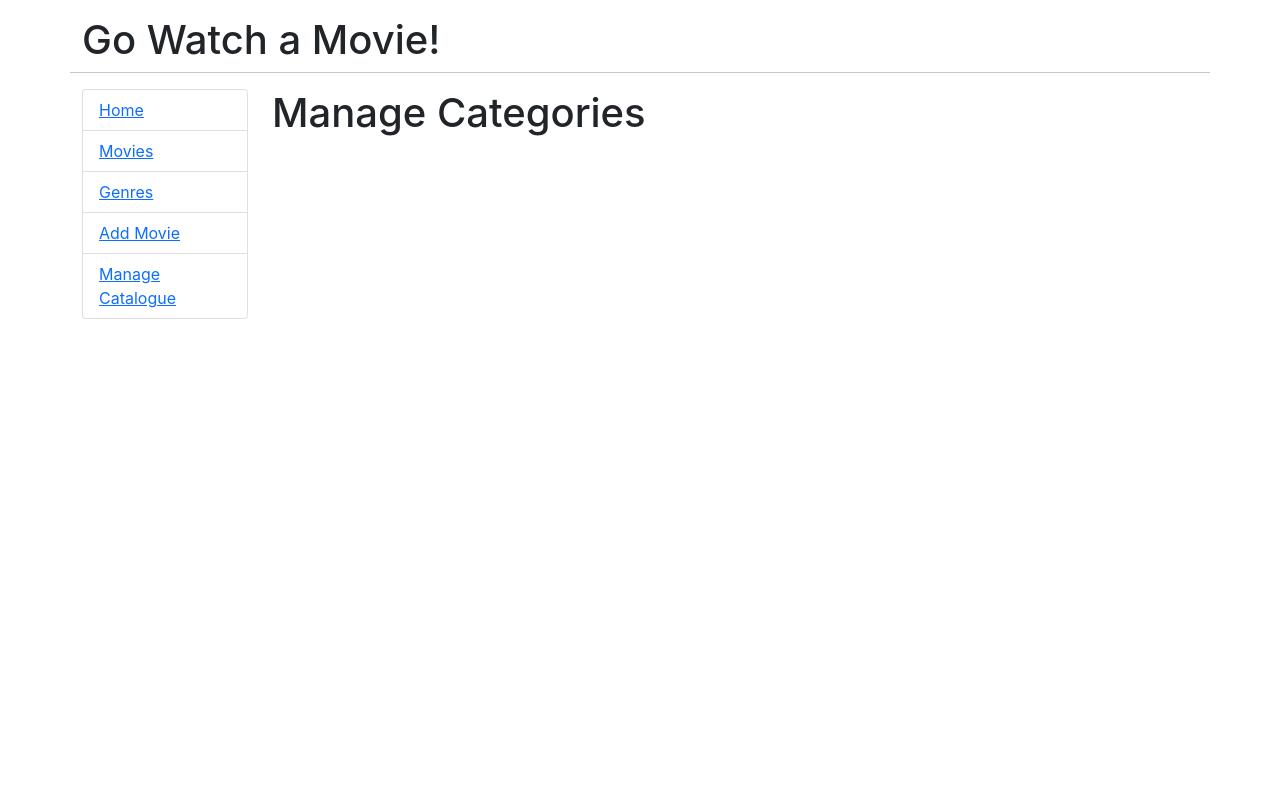
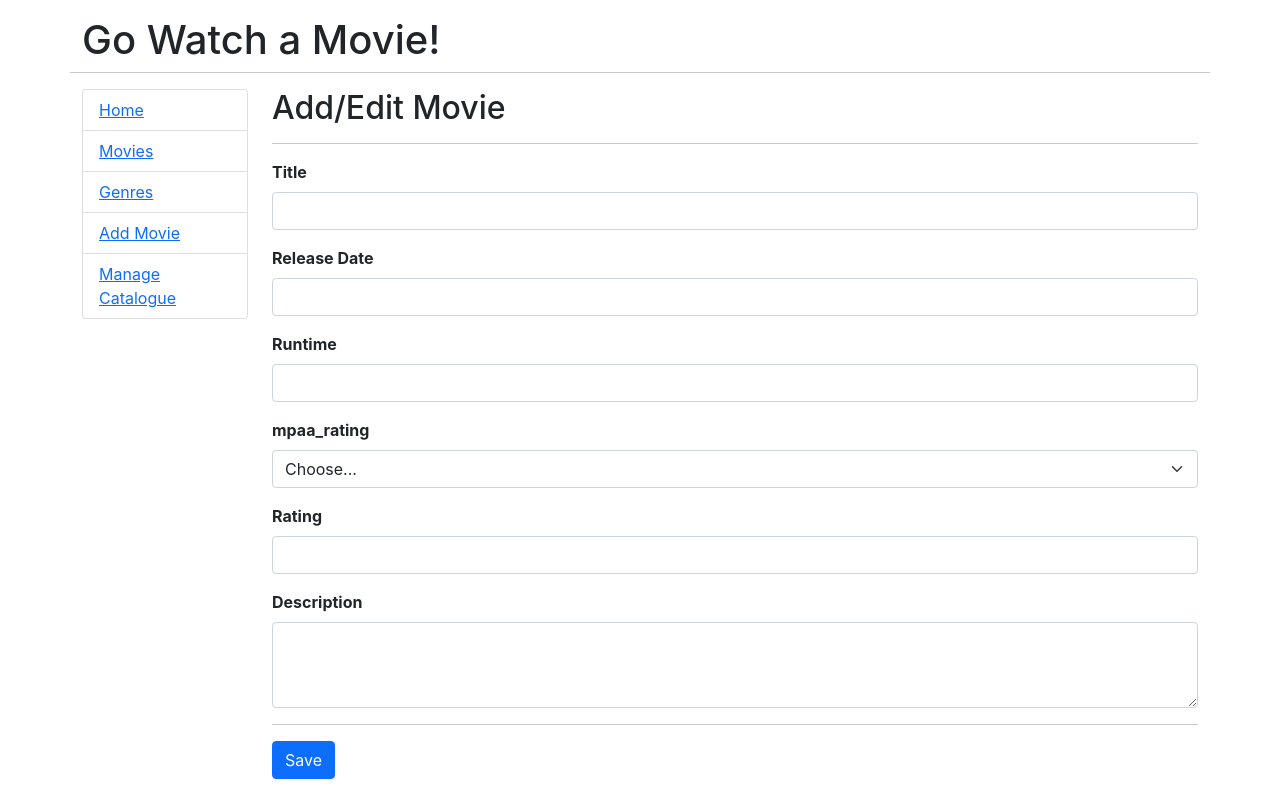
Before and after one commit to raymondjolly/go-movies, a React (Create React App) app: page /admin/movie/0 in a window 1280 px wide. Shown: the top 797 px of the page. Built offline with nearby package versions, Linux system fonts and the light colour scheme.

Commit message:
added a Select Form component to the edit form and modified the route in order to retrive data from the db

```diff
--- a/src/App.js
+++ b/src/App.js
@@ -35,7 +35,7 @@ export default function App() {
                                     <Link to="/genres">Genres</Link>
                                 </li>
                                 <li className="list-group-item">
-                                    <Link to="/admin/add">Add Movie</Link>
+                                    <Link to="/admin/movie/0">Add Movie</Link>
                                 </li>
                                 <li className="list-group-item">
                                     <Link to="/admin">Manage Catalogue</Link>
@@ -46,7 +46,6 @@ export default function App() {
 
                     <div className="col-md-10">
                         <Switch>
-
                             <Route path="/movies/:id" component={OneMovie} />
 
                             <Route path="/movies">
@@ -58,7 +57,7 @@ export default function App() {
                                 <Genres />
                             </Route>
 
-                            <Route path="/admin/add" component={EditMovie} />
+                            <Route path="/admin/movie/:id" component={EditMovie} />
                             <Route path="/admin">
                                 <Admin />
                             </Route>
--- a/src/components/EditMovie.js
+++ b/src/components/EditMovie.js
@@ -2,15 +2,10 @@ import React, {Component, Fragment} from "react";
 import Input from "./form-components/Input";
 import './EditMovie.css'
 import TextArea from "./form-components/TextArea";
+import Select from "./form-components/Select";
 
 
 export default class EditMovie extends Component{
-    state={
-        movie:{},
-        isLoaded:false,
-        error: null,
-
-    }
 
     constructor(props) {
         super(props);
@@ -24,6 +19,13 @@ export default class EditMovie extends Component{
                 rating:"",
                 description:""
             },
+            mpaaOptions:[
+                {id:'G', value:'G'},
+                {id:'PG', value:'PG'},
+                {id:'PG13', value: 'PG13'},
+                {id:'R', value: 'R'},
+                {id:'NC17', value: 'NC17'}
+            ],
             isLoaded:false,
             error: null
         }
@@ -49,13 +51,54 @@ export default class EditMovie extends Component{
     }
 
     componentDidMount() {
-
+        const id = this.props.match.params.id;
+        if(id>0){
+            fetch("http://localhost:4000/v1/movie/" + id)
+                .then((response) => {
+                    if (response.status !== "200") {
+                        let err = Error;
+                        err.Message = "Invalid response code" + err;
+                        this.setState({error: err});
+                    }
+                    return response.json();
+                })
+                .then((json)=>{
+                    const releaseDate = new Date(json.movie.release_date);
+                    this.setState(
+                        {
+                            movie:{
+                                id:id,
+                                title: json.movie.title,
+                                releaseDate: releaseDate.toISOString().split("T")[0],
+                                runtime: json.movie.runtime,
+                                mpaa_rating: json.movie.mpaa_rating,
+                                rating: json.movie.rating,
+                                description: json.movie.description
+                            },
+                            isLoaded: true,
+                        },
+                        (error)=>{
+                            this.setState({
+                                isLoaded:true,
+                                error: error,
+                            })
+                        }
+                    )
+                })
+        } else{
+            this.setState({isLoaded:true});
+        }
     }
 
     render() {
-        let {movie} = this.state;
+        let {movie, isLoaded, error} = this.state;
 
-        return(
+        if(error){
+            return <div>Error: {error.message}</div>
+        } else if(!isLoaded){
+            return <p>Loading...</p>
+        } else {
+            return (
                 <Fragment>
                     <h2>Add/Edit Movie</h2>
                     <hr/>
@@ -66,50 +109,44 @@ export default class EditMovie extends Component{
                             type={'text'}
                             name={'title'}
                             value={movie.title}
-                        handleChange = {this.handleChange}
+                            handleChange={this.handleChange}
                         />
                         <Input
                             title={"Release Date"}
                             type={'text'}
                             name={'release_date'}
                             value={movie.release_date}
-                        handleChange = {this.handleChange}
+                            handleChange={this.handleChange}
                         />
                         <Input
                             title={"Runtime"}
                             type={'text'}
                             name={'runtime'}
                             value={movie.runtime}
-                        handleChange = {this.handleChange}
+                            handleChange={this.handleChange}
                         />
-                    <div className="mb-3">
-                        <label htmlFor="mpaa_rating" className='form-label'>
-                            MPAA Rating
-                        </label>
-
-                        <select className="form-select" name="mpaa_rating" value={movie.mpaa_rating} onChange={this.handleChange}>
-                            <option className="form-select">Choose...</option>
-                            <option className="form-select" value="G">G</option>
-                            <option className="form-select" value="PG">PG</option>
-                            <option className="form-select" value="PG13">PG-13</option>
-                            <option className="form-select" value="R">R</option>
-                            <option className="form-select" value="NC17">NC-17</option>
-                        </select>
-                    </div>
+                        <Select
+                            title={'MPAA Rating'}
+                            name={'mpaa_rating'}
+                            options={this.state.mpaaOptions}
+                            value={movie.mpaa_rating}
+                            handleChange={this.handleChange}
+                            placeholder={'Choose...'}
+                        />
                         <Input
                             title={"Rating"}
                             type={'text'}
                             name={'rating'}
                             value={movie.rating}
-                        handleChange = {this.handleChange}
+                            handleChange={this.handleChange}
                         />
                         <TextArea
                             title={"Description"}
                             type={'text'}
                             name={'description'}
-                        value ={movie.description}
-                        handleChange = {this.handleChange}
-                        rows ={"3"}
+                            value={movie.description}
+                            handleChange={this.handleChange}
+                            rows={"3"}
                         />
                         <hr/>
                         <button className="btn btn-primary">Save</button>
@@ -122,3 +159,4 @@ export default class EditMovie extends Component{
             )
         }
     }
+}
--- /dev/null
+++ b/src/components/form-components/Select.js
@@ -0,0 +1,31 @@
+import React from "react";
+
+const Select = (props)=>{
+    return(
+
+        <div className="mb-3">
+            <label htmlFor={props.name} className='form-label'>
+                {" "}
+                {props.name}{" "}
+            </label>
+
+            <select className="form-select" name={props.name} value={props.value} onChange={props.handleChange}>
+                <option className="form-select" value="">Choose...</option>
+                {props.options.map((option)=>{
+                    return (
+                        <option
+                            className="formSelect"
+                            key={option.id}
+                            value={option.id}
+                            label={option.value}
+                        >
+                            {option.value}
+                        </option>
+                    )
+                })}
+            </select>
+        </div>
+    );
+};
+
+export default Select;
```
Also changed, not shown: src/components/form-components/InputSelect.js (deleted, +0 -23 lines). Lines whose indentation alone changed are shown as unchanged.
